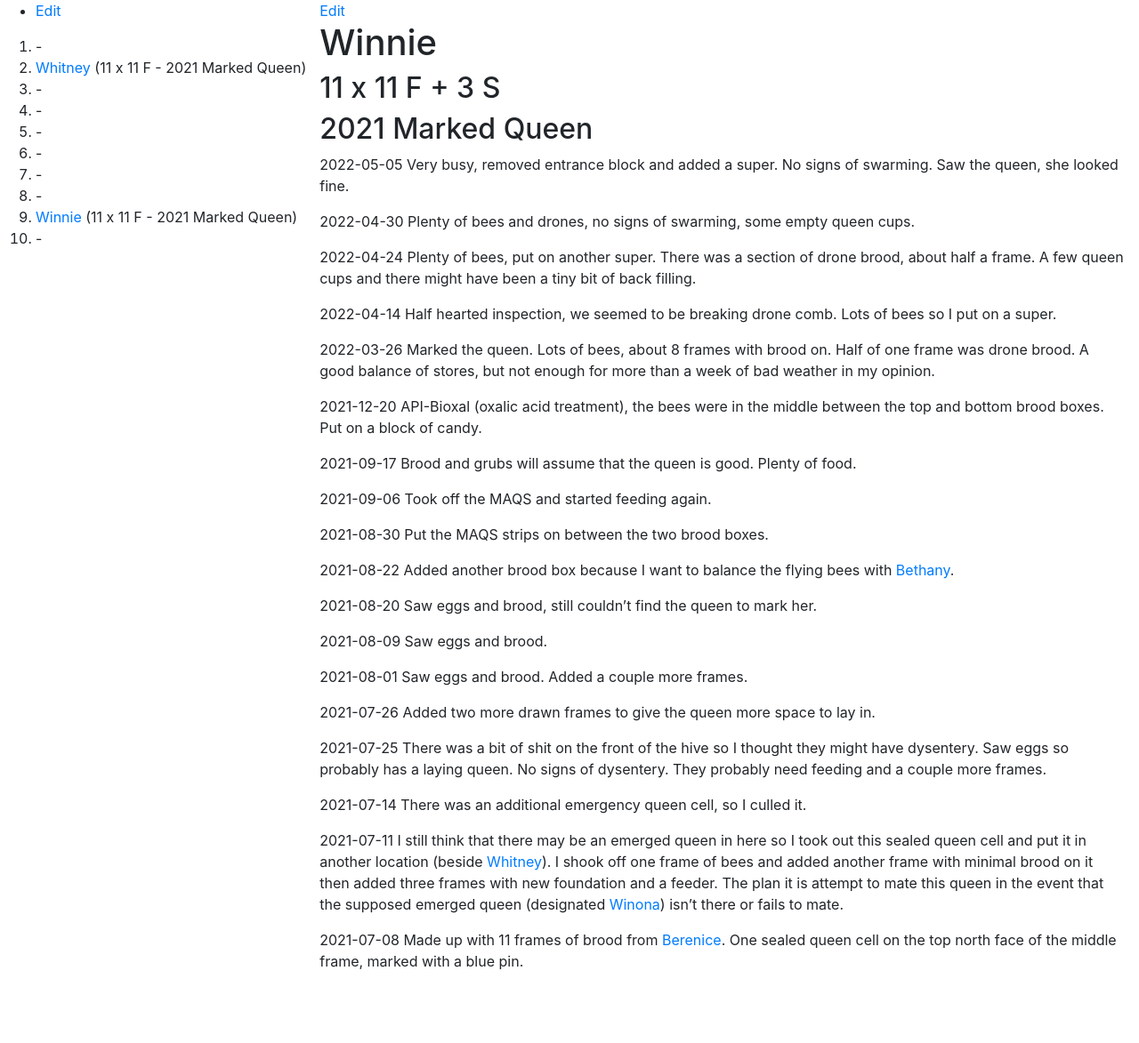
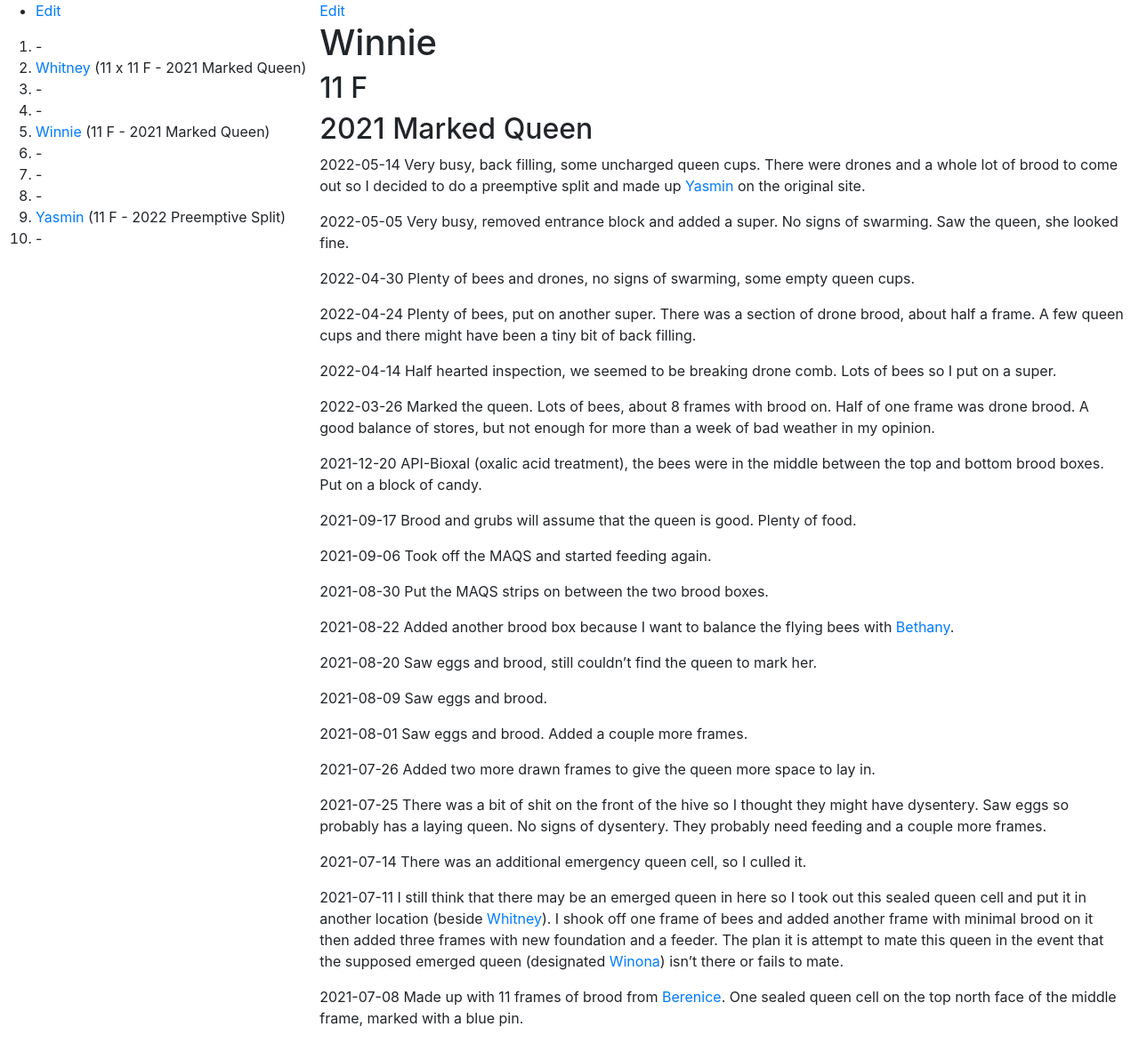
Before and after one commit to joejcollins/rhapsody-angel, a Jekyll site: the page built from queens/2021-winnie.md, in a window 1280 px wide. Shown: the whole page at 89% size. Built offline with Jekyll 4.4.1, drawn with Linux system fonts in a browser that asks for light colours; our own code applies the rules of GitHub Pages for plain Markdown files; before the commit the page ends 1109 px from its top, so only the background shows below that.

Commit message:
Preemptive split

```diff
--- a/_includes/apiary.md
+++ b/_includes/apiary.md
@@ -4,9 +4,9 @@
 1. [Whitney]({{ site.baseurl }}/queens/2021-whitney.html) (11 x 11 F - 2021 Marked Queen)
 1. -
 1. -
+1. [Winnie]({{ site.baseurl }}/queens/2021-winnie.html) (11 F - 2021 Marked Queen)
 1. -
 1. -
 1. -
+1. [Yasmin]({{ site.baseurl }}/queens/2022-yasmin.html) (11 F - 2022 Preemptive Split)
 1. -
-1. [Winnie]({{ site.baseurl }}/queens/2021-winnie.html) (11 x 11 F - 2021 Marked Queen)
-1. -
--- a/queens/2021-winnie.md
+++ b/queens/2021-winnie.md
@@ -1,8 +1,10 @@
 # Winnie
 
-## 11 x 11 F + 3 S
+## 11 F
 
 ## 2021 Marked Queen
+
+2022-05-14 Very busy, back filling, some uncharged queen cups.  There were drones and a whole lot of brood to come out so I decided to do a preemptive split and made up [Yasmin]({{ site.baseurl }}/queens/2022-yasmin.html) on the original site.
 
 2022-05-05 Very busy, removed entrance block and added a super.  No signs of swarming.  Saw the queen, she looked fine.
 
```
Also changed, not shown: queens/2021-whitney.md (+2 -0 lines), queens/2022-yasmin.md (added, +7 -0 lines).
